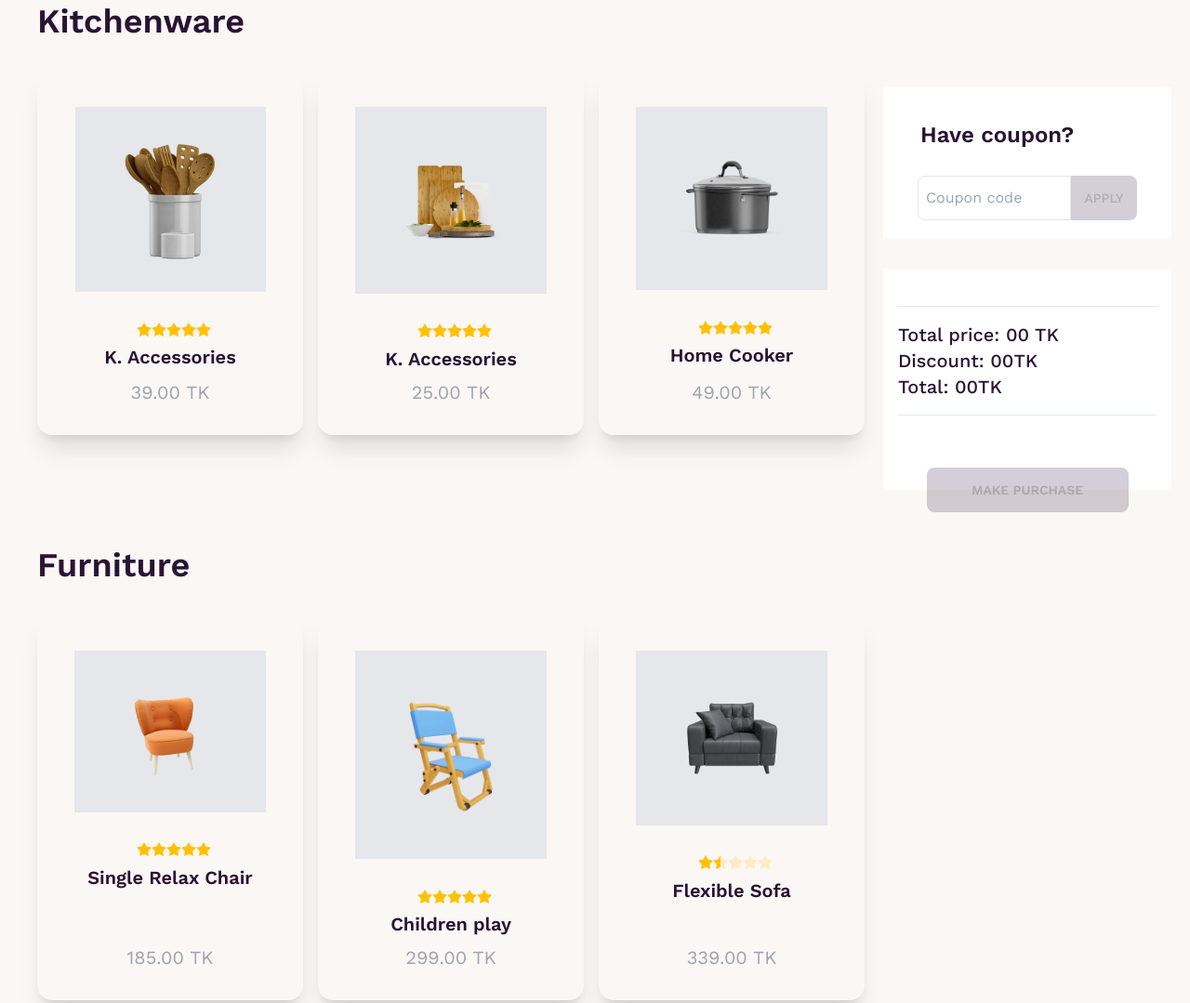
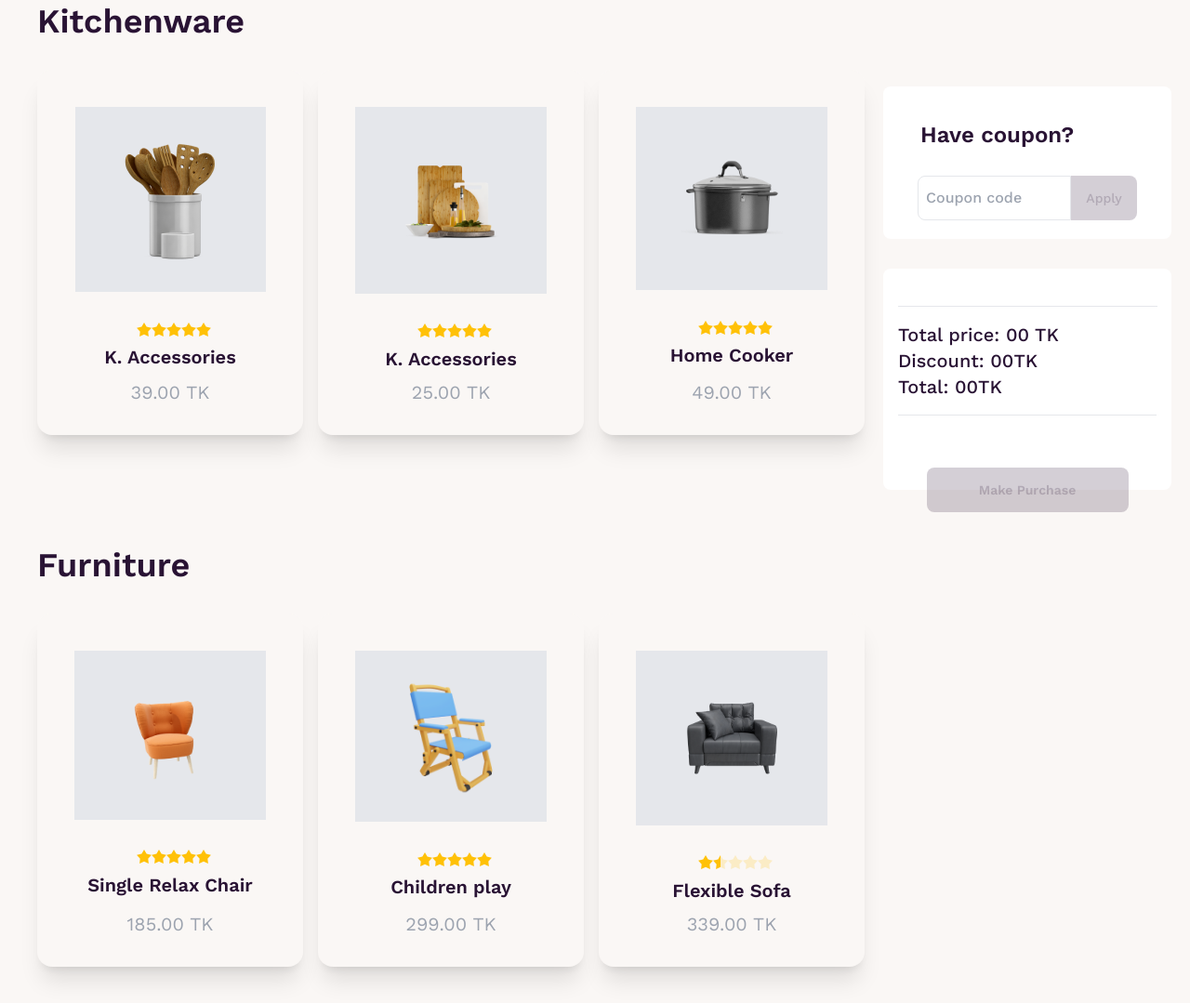
Before and after one commit to sadiaafrin67/summer-sale-website, a website: page index.html in a window 1280 px wide. Shown: the part 837-1916 px from the top of the page at 93% size. Drawn offline with nearby package versions, Linux system fonts and the light colour scheme.

Commit message:
add my edited cards

```diff
--- a/index.html
+++ b/index.html
@@ -307,7 +307,7 @@
             <!-- 1st card div -->
             <div onclick="handleclick(this)" class="card bg-base-100 shadow-xl">
               <figure class="px-10 pt-10">
-                <div class="bg-gray-200 px-12 py-8">
+                <div class="bg-gray-200 px-12 py-9">
                   <img
                     src="./images/prod7.png"
                     alt="Shoes"
@@ -382,7 +382,7 @@
             <!-- 2nd card div -->
             <div onclick="handleclick(this)" class="card bg-base-100 shadow-xl">
               <figure class="px-10 pt-10">
-                <div class="bg-gray-200 px-12 py-12">
+                <div class="bg-gray-200 px-12 py-7">
                   <img
                     src="./images/prod8.png"
                     alt="Shoes"
@@ -535,12 +535,13 @@
       <!-- coupon -->
 
       <section class="lg:w-[25%] w-full pt-[110px] mb-5">
-        <div class="bg-[#FFFFFF] py-5 px-6">
+
+        <div class="bg-[#FFFFFF] py-5 px-6 rounded-lg">
           <h1 class="text-2xl font-semibold mb-3 p-4">Have coupon?</h1>
 
           <form id="coupon-form" class="flex mx-auto w-[90%]" action="">
             <input
-              class="px-2 border border-gray-200 w-[70%] rounded-l-lg"
+              class="px-2 border border-gray-200 w-[70%] rounded-l-lg font-medium"
               type="text"
               name="couponInput"
               id=""
@@ -550,14 +551,14 @@
             <button
               id="btn-apply"
               disabled
-              class="btn rounded-none bg-[#E527B2] text-white font-medium border-none w-[30%] rounded-r-lg"
+              class="btn rounded-none bg-[#E527B2] text-white font-medium border-none w-[30%] rounded-r-lg capitalize"
             >
               Apply
             </button>
           </form>
         </div>
 
-        <div class="bg-[#FFFFFF] mt-8">
+        <div class="bg-[#FFFFFF] mt-8 rounded-lg">
           <!-- new item -->
           <div
             class="slected px-4 pt-6 list-decimal text-lg font-medium"
@@ -585,7 +586,7 @@
             onclick="my_modal_5.showModal()"
             id="btn-purchase"
             disabled
-            class="btn mx-auto w-[70%] rounded-lg bg-[#E527B2] text-white -mt-6"
+            class="btn mx-auto w-[70%] rounded-lg bg-[#E527B2] text-white -mt-6 capitalize"
           >
             Make Purchase
           </button>
@@ -603,7 +604,7 @@
 
           <div class="modal-action flex justify-center">
 
-     <button id="close-btn" class="btn bg-[#E527B2] text-white rounded-lg" onclick="">Go Home</button>
+     <button id="close-btn" class="btn bg-[#E527B2] text-white rounded-lg capitalize" onclick="">Go Home</button>
           </div>
         </form>
       </dialog>
```
Also changed, not shown: 1 other file.
